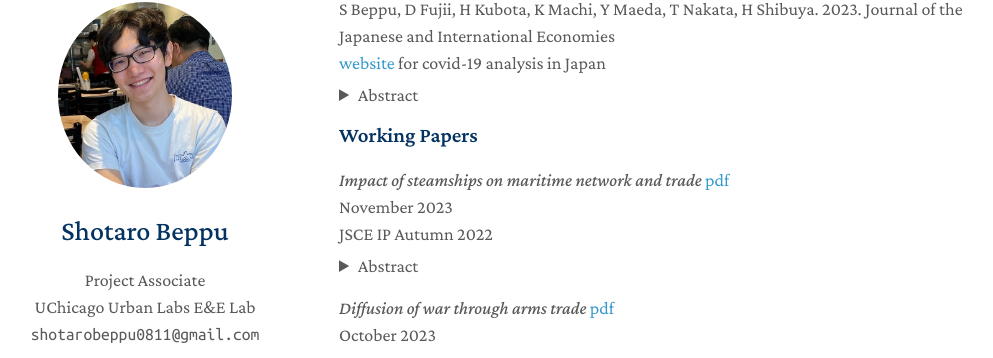
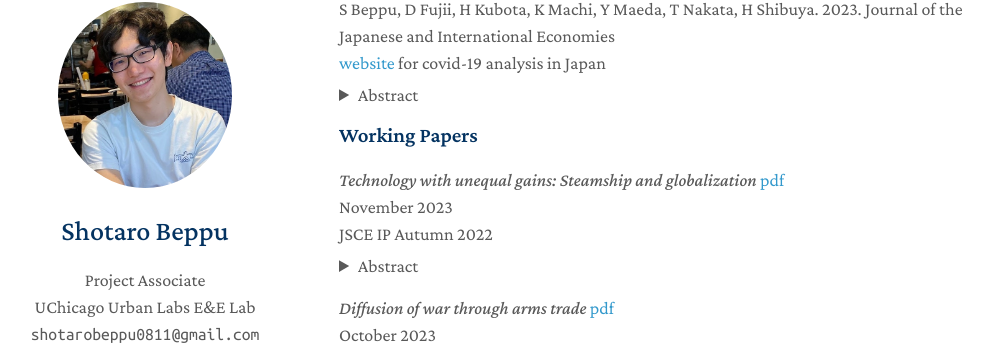
Before and after one commit to ShotaroBeppu/ShotaroBeppu.github.io, a Jekyll site: the page built from index.md, in a window 1280 px wide and 900 px high, scrolled down 426 px. Shown: the part 90-448 px from the top of the window, without its empty margins (131-1124 px from the left). Built offline with Jekyll 4.4.1, drawn with Linux system fonts in a browser that asks for light colours; nearby versions of some CDN libraries; a style sheet for code colours, icons or effects is not loaded.

Commit message:
update name of paper

```diff
--- a/_includes/publications.md
+++ b/_includes/publications.md
@@ -15,7 +15,7 @@ Health and macroeconomic outcomes varied substantially across prefectures in Jap
 
 ### Working Papers
 
-*Impact of steamships on maritime network and trade* [pdf](../assets/files/paper/steamship_extensive.pdf)<br>
+*Technology with unequal gains: Steamship and globalization* [pdf](../assets/files/paper/steamship_extensive.pdf)<br>
 November 2023 <br>
 JSCE IP Autumn 2022
 
```
